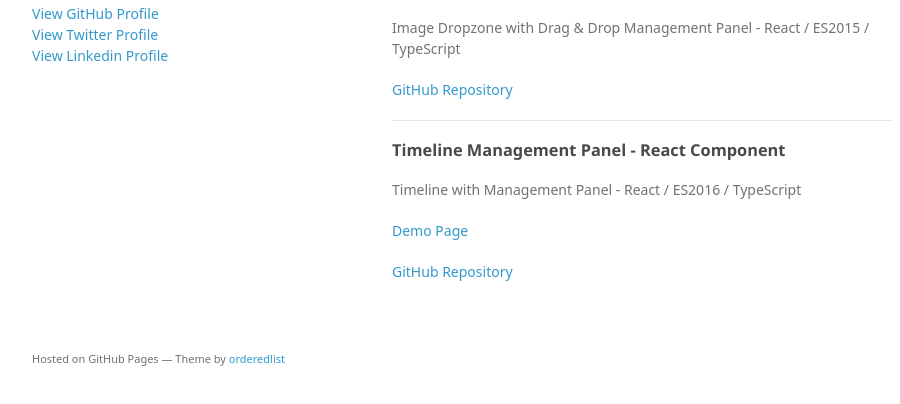
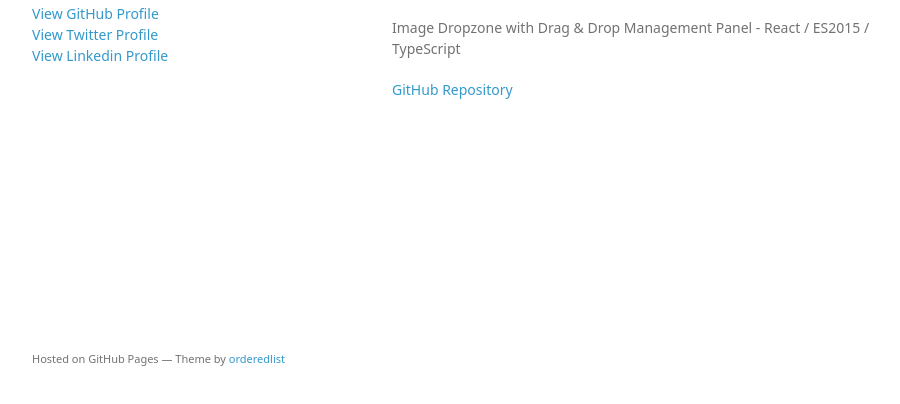
Before and after one commit to piotrwitek/piotrwitek.github.io, a plain HTML site: page index.html in a window 1280 px wide. Shown: the part 362-766 px from the top of the page, without its empty margins (178-1078 px from the left). Drawn offline with Linux system fonts and the light colour scheme; a web font is replaced by a local one.

Commit message:
Update index.html

```diff
--- a/index.html
+++ b/index.html
@@ -49,13 +49,6 @@
       <p>Image Dropzone with Drag & Drop Management Panel - React / ES2015 / TypeScript</p>
       <p class="view"><a href="https://github.com/piotrwitek/react-dnd-dropzone">GitHub Repository</a></p>
 
-      <hr>
-
-      <h3>Timeline Management Panel - React Component</h3>
-      <p>Timeline with Management Panel - React / ES2016 / TypeScript</p>
-      <p class="view"><a href="http://piotrwitek.github.io/react-timeline/">Demo Page</a></p>
-      <p class="view"><a href="https://github.com/piotrwitek/react-timeline">GitHub Repository</a></p>
-
 
     </section>
     <footer>
```
